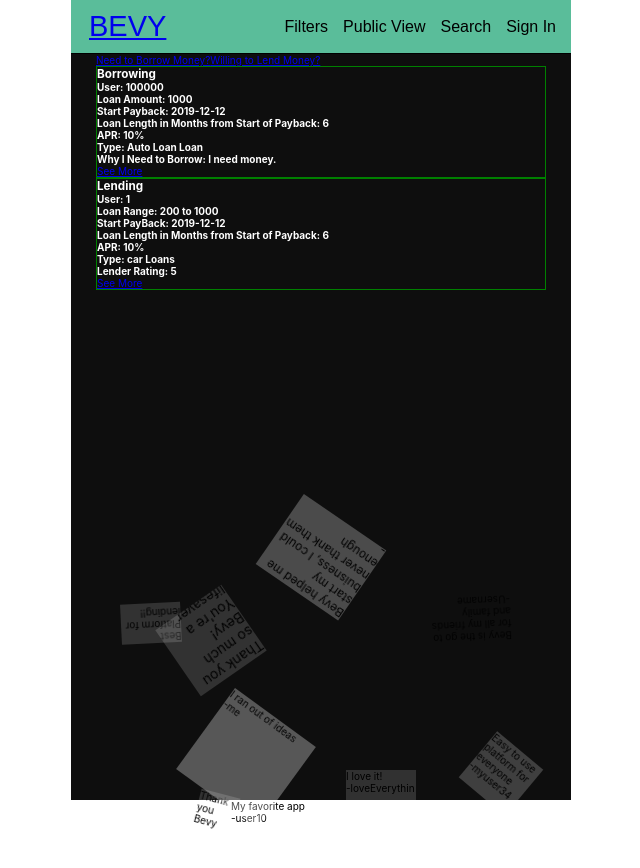
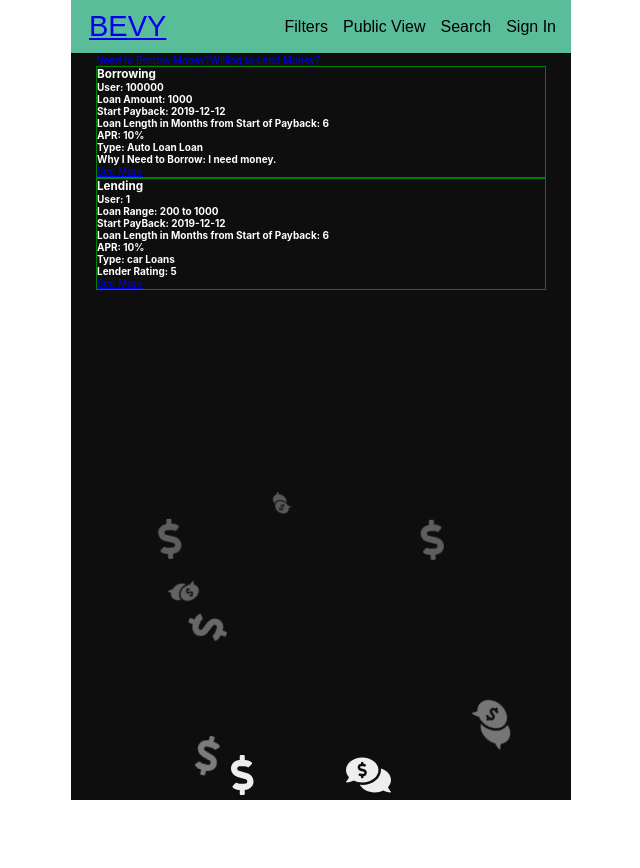
Before and after one commit to clintKunz/HackathonBevy, a React (Create React App) app in the folder front-end/: page /solicits in a window 1280 px wide. Shown: the top 868 px of the page, without its empty margins (319-959 px from the left). After the commit the page ends 800 px from the top, so only its background shows below. Built offline with nearby package versions, Linux system fonts and the light colour scheme; no server answers.

Commit message:
change background style

```diff
--- a/front-end/src/App.js
+++ b/front-end/src/App.js
@@ -8,7 +8,9 @@
   faKey,
   faUser,
   faMapPin,
-  faCreditCard
+  faCreditCard,
+  faDollarSign,
+  faCommentsDollar
 } from "@fortawesome/free-solid-svg-icons";
 
 //components
@@ -18,11 +20,19 @@
 import SolicitContainer from "./components/SoliticContainer";
 import SignUp from "./components/SignUp";
 import SolicitPage from "./components/SolicitPage";
-import CreateSolicitBorrow from './components/CreateSolicitBorrow';
-import CreateSolicitLend from './components/CreateSolicitLend';
+import CreateSolicitBorrow from "./components/CreateSolicitBorrow";
+import CreateSolicitLend from "./components/CreateSolicitLend";
 import Background from "./components/Background";
 
-library.add(faEnvelope, faKey, faUser, faMapPin, faCreditCard);
+library.add(
+  faEnvelope,
+  faKey,
+  faUser,
+  faMapPin,
+  faCreditCard,
+  faDollarSign,
+  faCommentsDollar
+);
 const Container = styled.div`
   position: relative;
   max-width: 500px;
@@ -43,8 +53,16 @@
         />
         <Route exact path="/login" render={props => <LogIn {...props} />} />
         <Route exact path="/signup" render={props => <SignUp {...props} />} />
-        <Route exact path="/create-borrow" render={props => <CreateSolicitBorrow {...props} />} />
-        <Route exact path="/create-lend" render={props => <CreateSolicitLend {...props} />} />
+        <Route
+          exact
+          path="/create-borrow"
+          render={props => <CreateSolicitBorrow {...props} />}
+        />
+        <Route
+          exact
+          path="/create-lend"
+          render={props => <CreateSolicitLend {...props} />}
+        />
         <Route
           exact
           path="/solicit"
--- a/front-end/src/components/Background.js
+++ b/front-end/src/components/Background.js
@@ -1,33 +1,34 @@
 import React from "react";
-
+import { FontAwesomeIcon } from "@fortawesome/react-fontawesome";
 const Background = props => {
   return (
     <ul className="bg-bubbles">
-      <li>Best Platform for lending!!</li>
-      <li>Thank you so much Bevy! You're a lifesaver</li>
-      <li>Thank you Bevy</li>
       <li>
-        Bevy helped me start my buisness, I could never thank them enough <br />
-        -anonymousdude
+        <FontAwesomeIcon icon="dollar-sign" />
       </li>
       <li>
-        Bevy is the go to for all my friends and family
-        <br /> -Username
+        <FontAwesomeIcon icon="comments-dollar" />
       </li>
       <li>
-        Easy to use platform for everyone <br />
-        -myuser34
+        <FontAwesomeIcon icon="dollar-sign" />
       </li>
       <li>
-        My favorite app <br /> -user10
+        <FontAwesomeIcon icon="comments-dollar" />
       </li>
       <li>
-        I love it! <br />
-        -loveEverythin
+        <FontAwesomeIcon icon="dollar-sign" />
       </li>
       <li>
-        I ran out of ideas <br />
-        -me
+        <FontAwesomeIcon icon="comments-dollar" />
+      </li>
+      <li>
+        <FontAwesomeIcon icon="dollar-sign" />
+      </li>
+      <li>
+        <FontAwesomeIcon icon="comments-dollar" />
+      </li>
+      <li>
+        <FontAwesomeIcon icon="dollar-sign" />
       </li>
     </ul>
   );
--- a/front-end/src/components/landingPage.css
+++ b/front-end/src/components/landingPage.css
@@ -1,24 +1,22 @@
 .bg-bubbles {
-  /* position: absolute; */
+  position: absolute;
   top: 0;
   left: 0;
   width: 100%;
   height: 100%;
   z-index: 0;
   overflow-y: hidden;
+  color: #eee;
 }
 .bg-bubbles li {
   position: absolute;
-  font-size: 1rem;
+  font-size: 4rem;
   list-style: none;
   display: block;
-  width: 40px;
-  height: 40px;
-  background-color: rgba(255, 255, 255, 0.15);
-  bottom: -50px;
+  bottom: 0;
   -webkit-animation: square 25s infinite;
   animation: square 25s infinite;
-  transition-timing-function: linear;
+  transition-timing-function: ease-in-out;
   overflow-y: hidden;
 }
 .bg-bubbles li:nth-child(1) {
@@ -27,9 +25,7 @@
 }
 .bg-bubbles li:nth-child(2) {
   left: 20%;
-  width: 80px;
-  height: 80px;
-  font-size: 1.4rem;
+  font-size: 2.4rem;
   -webkit-animation-delay: 2s;
   animation-delay: 2s;
   -webkit-animation-duration: 17s;
@@ -42,57 +38,42 @@
 }
 .bg-bubbles li:nth-child(4) {
   left: 40%;
-  width: 100px;
-  height: 85px;
-  font-size: 1.2rem;
+  font-size: 1.8rem;
   -webkit-animation-duration: 22s;
   animation-duration: 22s;
-  background-color: rgba(255, 255, 255, 0.25);
 }
 .bg-bubbles li:nth-child(5) {
-  width: 90px;
-  height: 50px;
   left: 70%;
   background: none;
 }
 .bg-bubbles li:nth-child(6) {
   left: 80%;
-  width: 60px;
-  height: 60px;
+
   -webkit-animation-delay: 3s;
   animation-delay: 3s;
-  background-color: rgba(255, 255, 255, 0.2);
 }
 .bg-bubbles li:nth-child(7) {
   left: 32%;
-  width: 100px;
-  height: 50px;
   -webkit-animation-delay: 7s;
   animation-delay: 7s;
 }
 .bg-bubbles li:nth-child(8) {
   left: 55%;
-  width: 70px;
-  height: 80px;
+
   -webkit-animation-delay: 13s;
   animation-delay: 13s;
-  -webkit-animation-duration: 40s;
-  animation-duration: 40s;
+  -webkit-animation-duration: 20s;
+  animation-duration: 20s;
 }
 .bg-bubbles li:nth-child(9) {
   left: 25%;
-  width: 100px;
-  height: 100px;
   -webkit-animation-delay: 2s;
   animation-delay: 2s;
-  -webkit-animation-duration: 40s;
-  animation-duration: 40s;
-  background-color: rgba(255, 255, 255, 0.3);
+  -webkit-animation-duration: 20s;
+  animation-duration: 20s;
 }
 .bg-bubbles li:nth-child(10) {
   left: 90%;
-  width: 160px;
-  height: 160px;
   -webkit-animation-delay: 11s;
   animation-delay: 11s;
 }
@@ -102,17 +83,24 @@
     transform: translateY(0);
   }
   100% {
-    -webkit-transform: translateY(-700px) rotate(600deg);
-    transform: translateY(-700px) rotate(600deg);
+    -webkit-transform: translateY(-100vh) rotate(600deg);
+    transform: translateY(-100vh) rotate(600deg);
   }
 }
 @keyframes square {
   0% {
     -webkit-transform: translateY(0);
     transform: translateY(0);
+    opacity: 0.5;
+  }
+  70% {
+    opacity: 0.2;
+  }
+  80% {
+    opacity: 0;
   }
   100% {
-    -webkit-transform: translateY(-700px) rotate(600deg);
-    transform: translateY(-700px) rotate(600deg);
+    -webkit-transform: translateY(-100vh) rotate(600deg);
+    transform: translateY(-100vh) rotate(600deg);
   }
 }
```
